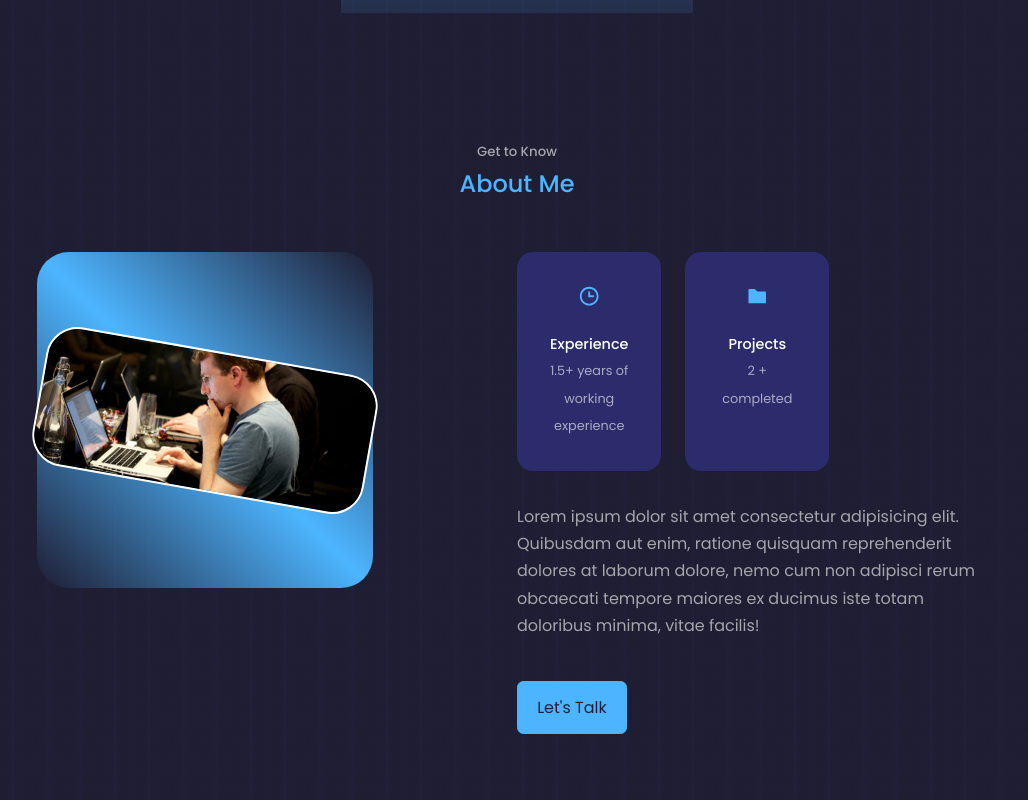
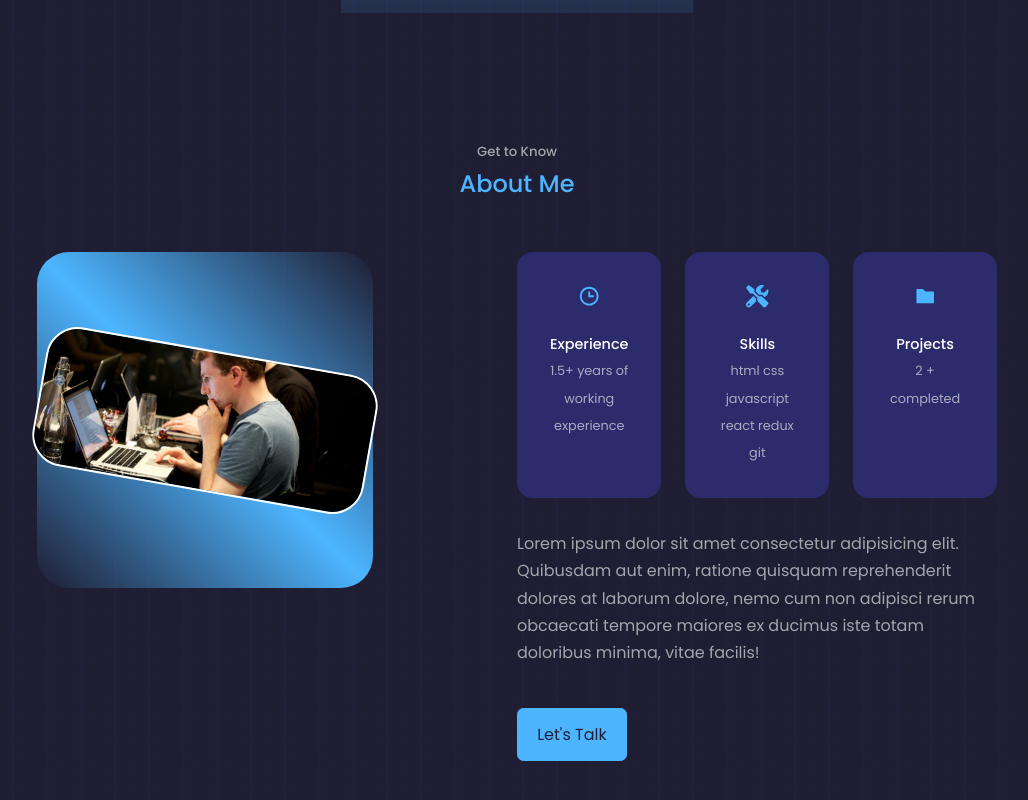
Before and after one commit to prashant6/my-portfolio-old, a React (Create React App) app: page / in a window 1280 px wide. Shown: the part 787-1587 px from the top of the page, without its empty margins (123-1151 px from the left). Built offline with nearby package versions, Linux system fonts and the light colour scheme.

Commit message:
about jsx element completed

```diff
--- a/src/components/about/About.js
+++ b/src/components/about/About.js
@@ -3,6 +3,7 @@ import './about.css'
 import ME from '../../assets/my-pic.jpg'
 import { BiTime } from 'react-icons/bi'
 import { AiFillFolder } from 'react-icons/ai'
+import { FaTools } from 'react-icons/fa'
 
 export default function About() {
     return (
@@ -26,10 +27,17 @@ export default function About() {
                         </article>
 
                         <article className='about__card'>
+                            <FaTools className='about__icon' />
+                            <h5>Skills</h5>
+                            <small>html css javascript react redux git </small>
+                        </article>
+
+                        <article className='about__card'>
                             <AiFillFolder className='about__icon' />
                             <h5>Projects</h5>
                             <small>2 + completed</small>
                         </article>
+
                     </div>
 
                     <p>Lorem ipsum dolor sit amet consectetur adipisicing elit. Quibusdam aut enim, ratione quisquam reprehenderit dolores at laborum dolore, nemo cum non adipisci rerum obcaecati tempore maiores ex ducimus iste totam doloribus minima, vitae facilis!</p>
```
